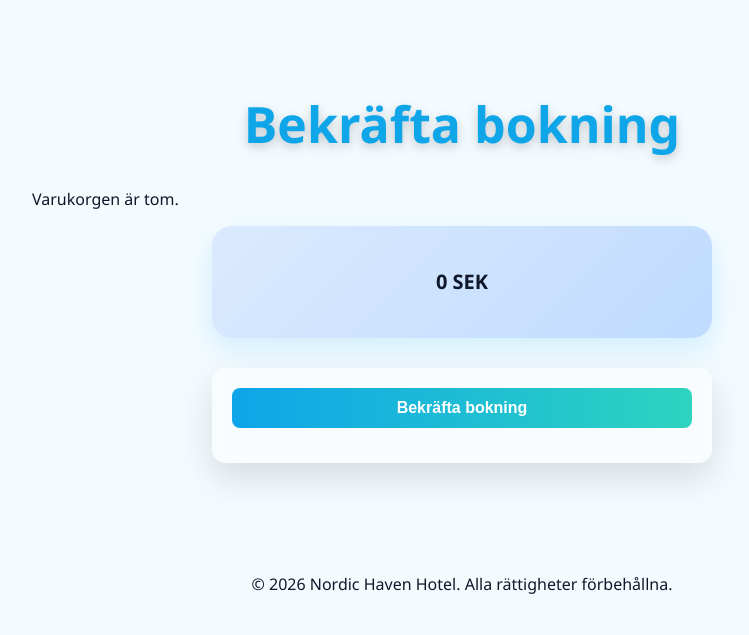
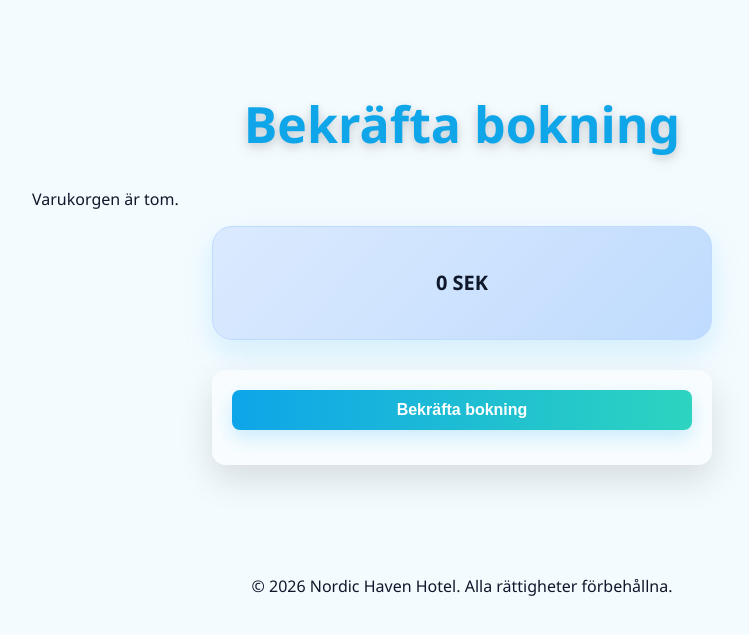
Before and after one commit to Zackkee/DSF100-Projekt, a Flask app: page /booking.html in a window 1280 px wide. Shown: the part 61-696 px from the top of the page, without its empty margins (178-927 px from the left). Run offline with Flask 3, Linux system fonts and the light colour scheme.

Commit message:
css för booking.html

```diff
--- a/static/style.css
+++ b/static/style.css
@@ -124,6 +124,7 @@ form button {
     border: none;
     cursor: pointer;
     font-weight: bold;
+    box-shadow: 0 8px 20px rgba(14,165,233,0.2);
 }
 
 form button:hover {
@@ -390,6 +391,7 @@ body.booking-page h1 {
     padding: 25px;
 
     background: linear-gradient(135deg, #dbeafe, #bfdbfe);
+    border: 1px solid #bfdbfe;
 
     border-radius: 20px;
 
```
